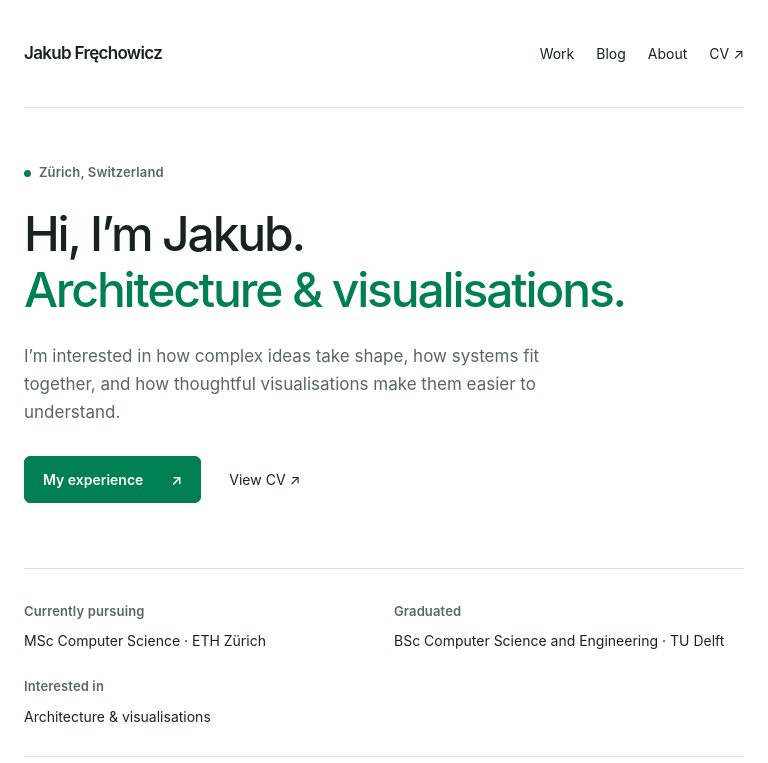
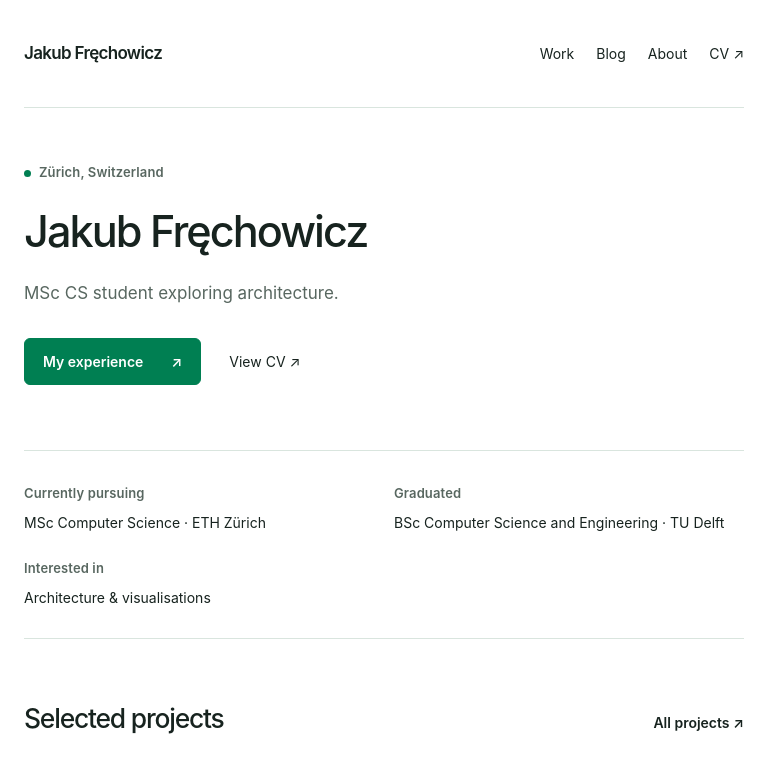
Before and after one commit to jackobpy/portfolio, an Astro site: page / in a window 768 px wide. Shown: the top 763 px of the page. Built offline with nearby package versions, Linux system fonts and the light colour scheme; Astro itself is replaced by a stand-in of ours.

Commit message:
Refine portfolio hero and navigation

```diff
--- a/src/layouts/BaseLayout.astro
+++ b/src/layouts/BaseLayout.astro
@@ -87,9 +87,10 @@ const structured = article
   ><body
     ><a class="skip" href="#main">Skip to content</a><div class="container">
       <header class="site-header">
-        <a class="identity" href="/"
-          >Jakub Fręchowicz<span>{profile.title}</span></a
-        ><nav class="nav" aria-label="Main navigation">
+        <a class="identity" href="/">Jakub Fręchowicz</a><nav
+          class="nav"
+          aria-label="Main navigation"
+        >
           {
             nav.map(([name, url]) => (
               <a
--- a/src/pages/index.astro
+++ b/src/pages/index.astro
@@ -18,10 +18,10 @@ const writing = (await entries("writing"))
   ><section class="hero">
     <div>
       <div class="meta"><span class="dot"></span>Zürich, Switzerland</div><h1>
-        Hi, I’m Jakub.<br /><span class="accent"
-          >Architecture & visualisations.</span
-        >
-      </h1><p class="intro">{profile.intro}</p><div class="hero-links">
+        Jakub Fręchowicz
+      </h1><p class="intro">MSc CS student exploring architecture.</p><div
+        class="hero-links"
+      >
         <a class="button" href="/work"
           >My experience <span aria-hidden="true">↗</span></a
         ><a href="/cv">View CV <span aria-hidden="true">↗</span></a>
--- a/src/styles/global.css
+++ b/src/styles/global.css
@@ -93,12 +93,6 @@ canvas {
   font-size: 17px;
   font-weight: 600;
   letter-spacing: -0.04em;
-}
-.identity span {
-  font-weight: 400;
-  color: var(--color-text-muted);
-  margin-left: 12px;
-  font-size: 13px;
 }
 .nav {
   display: flex;
@@ -442,12 +436,8 @@ canvas {
   .container {
     padding-inline: 24px;
   }
-  .identity span {
-    display: none;
-  }
   .hero {
     padding-top: 55px;
-    gap: 15px;
   }
   .hero h1 {
     font-size: 2.7rem;
@@ -491,7 +481,6 @@ canvas {
   .hero {
     grid-template-columns: 1fr;
     padding: 40px 0 25px;
-    gap: 15px;
   }
   .hero h1 {
     font-size: clamp(2.4rem, 10vw, 3.2rem);
@@ -637,21 +626,7 @@ canvas {
     widows: 3;
   }
 }
-/* Preserve the editorial hierarchy at intermediate widths. */
-.hero h1 {
-  font-size: clamp(2.4rem, 3.7vw, 3.25rem);
-}
 @media (min-width: 601px) and (max-width: 900px) {
-  .hero {
-    grid-template-columns: 1fr;
-    gap: 35px;
-  }
-  .hero h1 {
-    font-size: 3rem;
-  }
-  .hero .intro {
-    max-width: 580px;
-  }
   .current-strip {
     grid-template-columns: 1fr 1fr;
   }
@@ -680,8 +655,3 @@ canvas {
     margin-top: 0;
   }
 }
-@media (max-width: 600px) {
-  .hero h1 {
-    font-size: clamp(2.1rem, 8.7vw, 3rem);
-  }
-}
```
